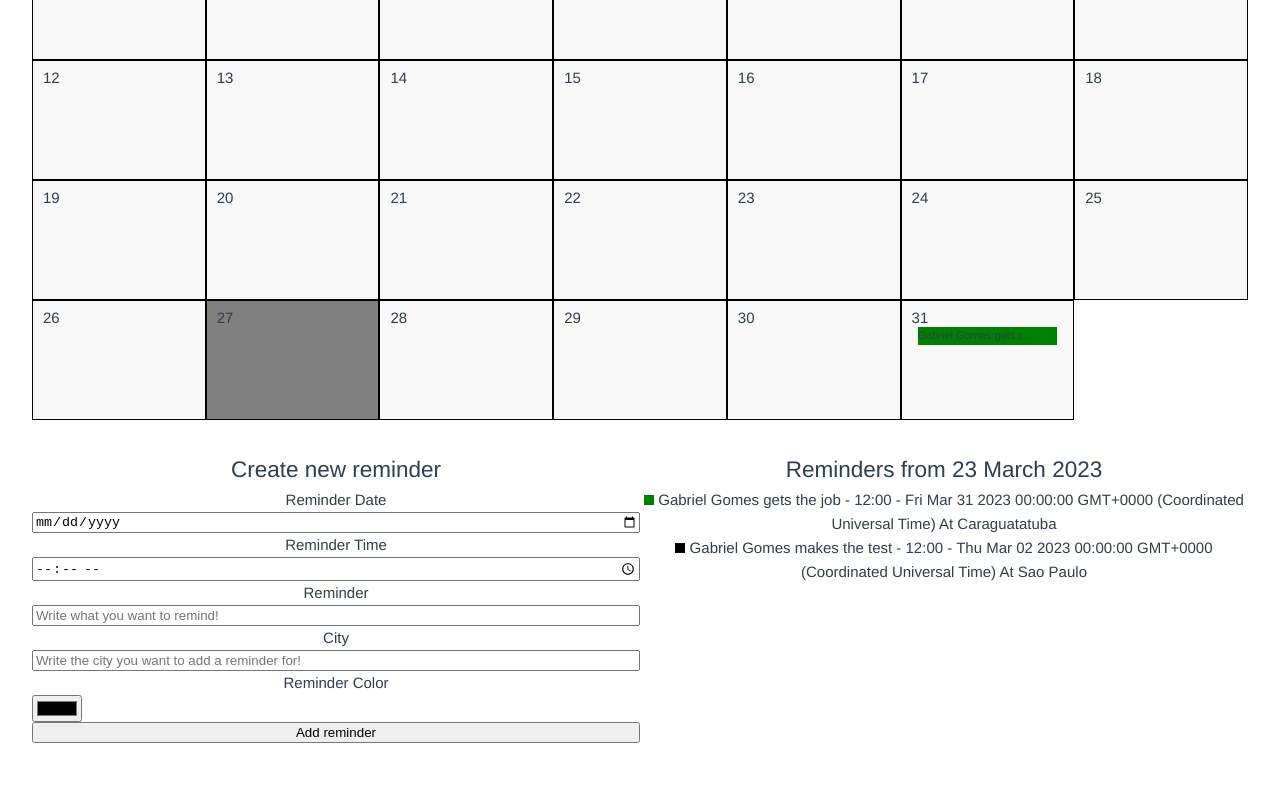
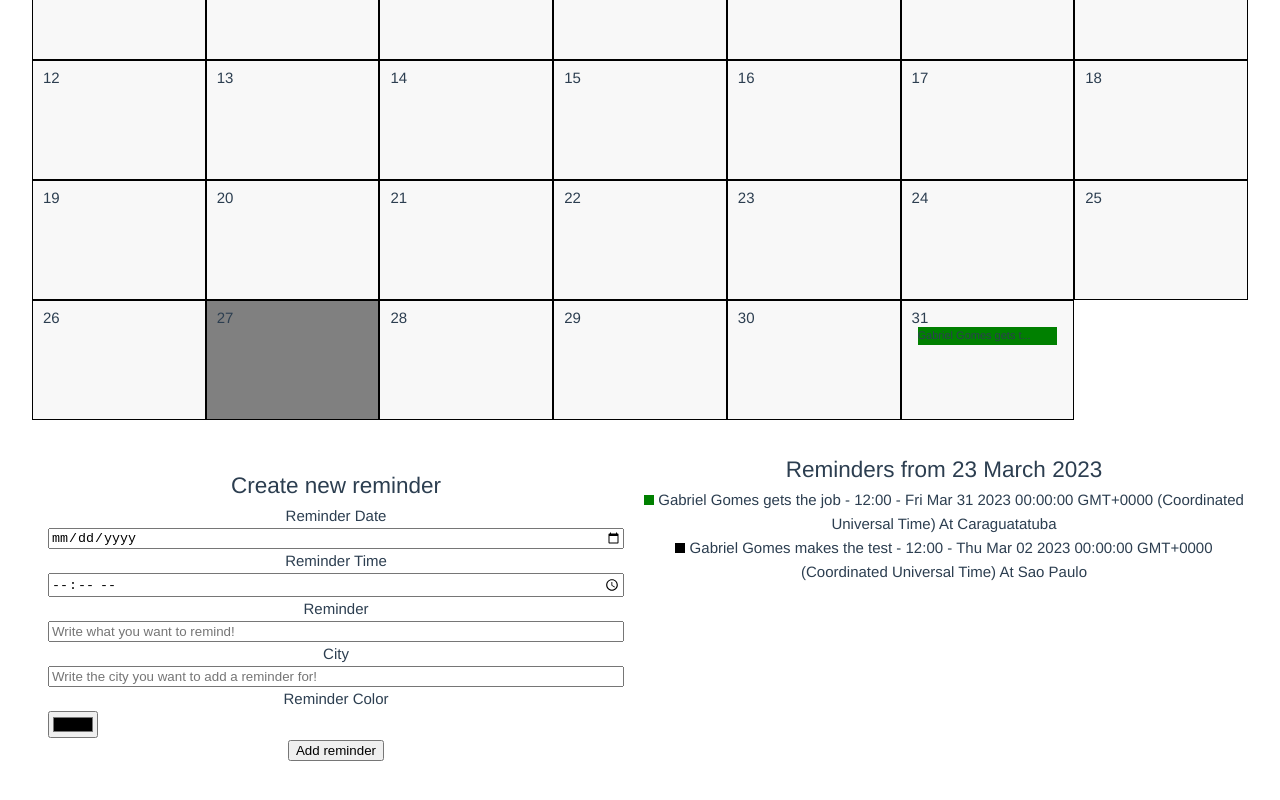
Before and after one commit to gabrielgomeso/vue-frontend-challenge, a Vue app: page / in a window 1280 px wide. Shown: the part 272-1072 px from the top of the page. Before the commit the page ends 1047 px from the top, so only its background shows below. Built offline with nearby package versions, Linux system fonts and the light colour scheme.

Commit message:
chore: create small validation to reminder form

```diff
--- a/src/components/ReminderForm.vue
+++ b/src/components/ReminderForm.vue
@@ -1,24 +1,25 @@
 <template>
   <div class="reminder-form">
     <h2>Create new reminder</h2>
+    <form @submit.prevent>
       <label class="reminder-form__label" for="reminder">
         Reminder Date
-      <input type="date" name="reminder-date" v-model="reminderDate">
+        <input type="date" name="reminder-date" v-model="reminderDate" required>
       </label>
 
       <label class="reminder-form__label" for="reminder">
         Reminder Time
-      <input type="time" name="reminder-time" v-model="reminderTime">
+        <input type="time" name="reminder-time" v-model="reminderTime" required>
       </label>
 
       <label class="reminder-form__label" for="reminder">
         Reminder
-      <input type="text" name="reminder" v-model="reminderText" placeholder="Write what you want to remind!" maxlength="30">
+        <input type="text" name="reminder" v-model="reminderText" placeholder="Write what you want to remind!" maxlength="30" required>
       </label>
 
       <label class="reminder-form__label" for="city">
         City
-      <input type="text" name="city" v-model="reminderCity" placeholder="Write the city you want to add a reminder for!">
+        <input type="text" name="city" v-model="reminderCity" placeholder="Write the city you want to add a reminder for!" required>
       </label>
 
       <label class="reminder-form__label" for="reminder-color">
@@ -26,7 +27,8 @@
         <input type="color" name="reminder-color" v-model="reminderColor">
       </label>
 
-    <button type="button" @click="addReminder()">Add reminder</button>
+      <button type="submit" @click="addReminder()">Add reminder</button>
+    </form>
   </div>
 </template>
 
@@ -47,6 +49,7 @@ export default defineComponent({
   },
   methods: {
     addReminder() {
+      if(this.reminderTime != null && this.reminderText != '' && this.reminderCity != '' && this.reminderDate != null) {
         const { addReminder } = useReminderStore();
         const [year, month, day] = this.reminderDate.split('-');
         const date = new Date(year, month - 1, day);
@@ -66,12 +69,17 @@ export default defineComponent({
         this.reminderColor = 'green'
         this.reminderDate = null
         this.reminderTime = null
+      }
     },
   },
 });
 </script>
 
 <style>
+.reminder-form {
+  padding: 1rem;
+}
+
 .reminder-form,
 .reminder-form__label
 {
```
Lines whose indentation alone changed are shown as unchanged.
